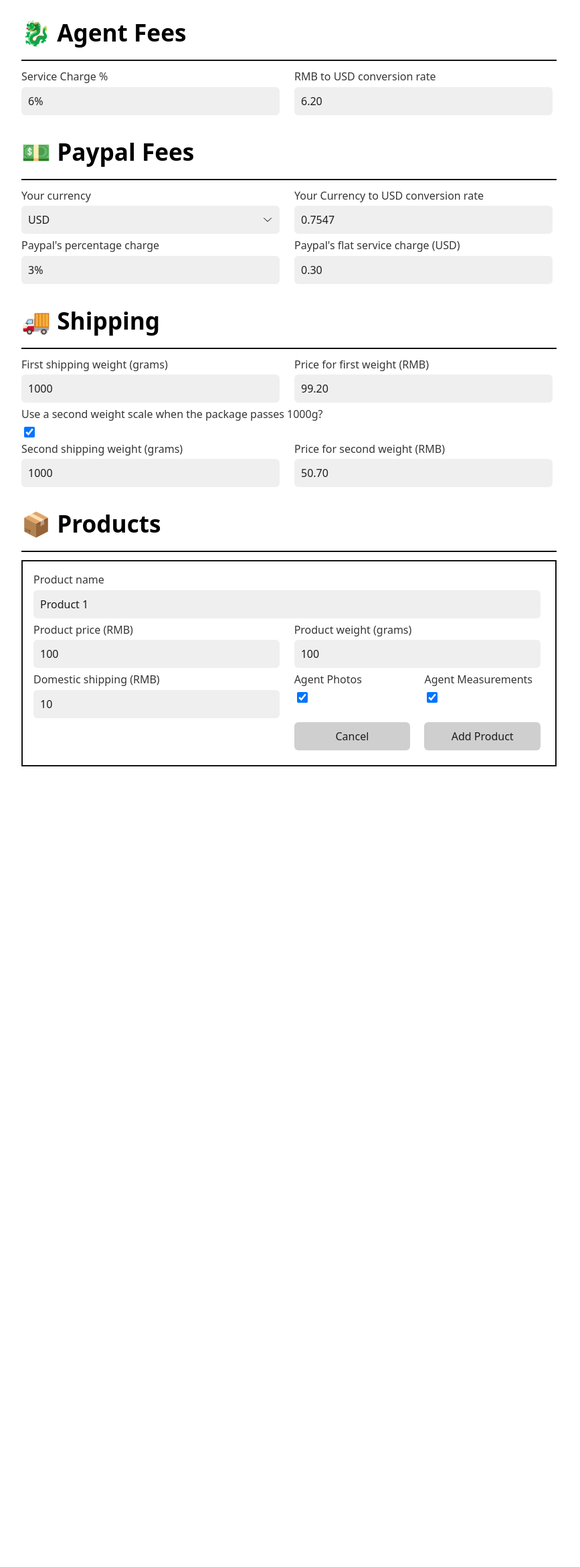
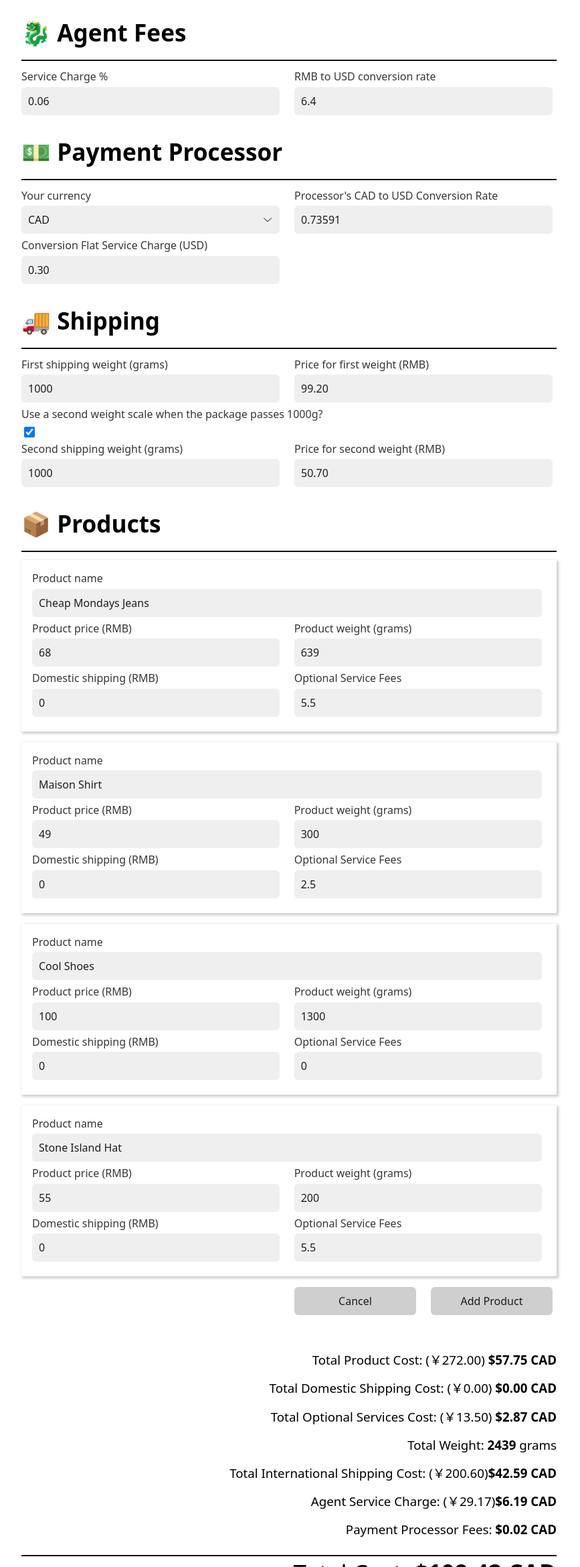
Before and after one commit to CodeZombie/ChinaPriceCalculator, a plain HTML site: page index.html in a window 1280 px wide. Shown: the top 2339 px of the page at 67% size, without its empty margins (208-1075 px from the left). Before the commit the page ends 1164 px from the top, so only its background shows below. Drawn offline with nearby package versions, Linux system fonts and the light colour scheme.

Commit message:
Refactored internal logic and began binding model to the view

```diff
--- a/css/style.css
+++ b/css/style.css
@@ -3,8 +3,25 @@ h1{
     padding-bottom: 1rem;
 }
 
+#total_box {
+    margin-top: 3rem;
+}
+
+#total_box h1{
+    border-top: 2px solid #111;
+    border-bottom:0;
+    text-align:right;
+    font-weight: 400;
+}
+
+#total_box h3 {
+    margin-top: 1rem;
+    text-align: right;
+    font-weight: 400;
+}
+
 .product_box {
-    border: 2px solid #111;
+    box-shadow: #ccc 2px 2px 4px 1px;
     margin-bottom: 1rem;
     padding: 1rem;
     box-sizing: border-box;
--- a/index.html
+++ b/index.html
@@ -6,33 +6,33 @@
     <meta name="viewport" content="width=device-width, initial-scale=1.0">
     <meta http-equiv="X-UA-Compatible" content="ie=edge">
     <title>Chinese Agent Cost Estimator</title>
-    <script src="js/product.js"></script>
-    <script src="js/haul.js"></script>
-    <script src="js/service.js"></script>
+    <script src="https://unpkg.com/vue@3"></script>
+
     <link rel="stylesheet" href="https://cdn.jsdelivr.net/npm/water.css@2/out/water.css">
     <link rel="stylesheet" href="css/hella.css">
     <link rel="stylesheet" href="css/style.css">
 </head>
 
 <body>
+    <div id="app">
         <h1>🐉 Agent Fees</h1>
         <div class="row">
             <div class="column six">
                 <label for="service_charge_percent_input">Service Charge %</label>
-            <input type="text" id="service_charge_percent_input" value="6%">
+                <input type="text" id="service_charge_percent_input" v-model.number="agent.agentServiceFeePercentage">
             </div>
 
             <div class="column six">
                 <label for="rmb_to_usd_conversion_rate_input">RMB to USD conversion rate</label>
-            <input type="text" id="rmb_to_usd_conversion_rate_input" value="6.20">
+                <input type="text" id="rmb_to_usd_conversion_rate_input" v-model.number="agent.usdRMBExchangeRate">
             </div>
         </div>
 
-    <h1>💵 Paypal Fees</h1>
+        <h1>💵 Payment Processor</h1>
         <div class="row">
             <div class="column six">
                 <label for="paypal_your_currency_select">Your currency</label>
-            <select name="Currency" id="paypal_your_currency_select">
+                <select name="Currency" id="paypal_your_currency_select" v-model="agent.localCurrency">
                     <option value="USD">USD</option>
                     <option value="CAD">CAD</option>
                     <option value="RMB">RMB</option>
@@ -40,19 +40,14 @@
             </div>
 
             <div class="column six">
-            <label for="paypal_currency_conversion_rate_input">Your Currency to USD conversion rate</label>
-            <input type="text" id="paypal_currency_conversion_rate_input" value="0.7547">
+                <label for="paypal_currency_conversion_rate_input">Processor's {{ agent.localCurrency }} to USD Conversion Rate</label>
+                <input type="text" id="paypal_currency_conversion_rate_input" v-model.number="agent.localCurrencyToUSDExchangeRate">
             </div>
         </div>
 
         <div class="row">
             <div class="column six">
-            <label for="paypal_service_percent_charge_input">Paypal's percentage charge</label>
-            <input type="text" id="paypal_service_percent_charge_input" value="3%">
-        </div>
-
-        <div class="column six">
-            <label for="paypal_service_flat_charge_input">Paypal's flat service charge (USD)</label>
+                <label for="paypal_service_flat_charge_input">Conversion Flat Service Charge (USD)</label>
                 <input type="text" id="paypal_service_flat_charge_input" value="0.30">
             </div>
         </div>
@@ -92,41 +87,37 @@
         </div>
 
         <h1>📦 Products</h1>
-    <div class="product_box">
+        <div class="product_box" v-for="product in haul.products">
             <div class="row">
                 <div class="column">
                     <label for="product_name_input">Product name</label>
-                <input type="text" id="product_name_input" value="Product 1">
+                    <input type="text" id="product_name_input" v-model="product.name">
                 </div>
             </div>
 
             <div class="row">
                 <div class="column six">
                     <label for="product_price_input">Product price (RMB)</label>
-                <input type="text" id="product_price_input" value="100">
+                    <input type="text" id="product_price_input" v-model.number="product.price">
                 </div>
                 <div class="column six">
                     <label for="product_weight_input">Product weight (grams)</label>
-                <input type="text" id="product_weight_input" value="100">
+                    <input type="text" id="product_weight_input" v-model.number="product.weight">
                 </div>
             </div>
 
             <div class="row">
                 <div class="column six">
                     <label for="product_domestic_shipping_input">Domestic shipping (RMB)</label>
-                <input type="text" id="product_domestic_shipping_input" value="10">
+                    <input type="text" id="product_domestic_shipping_input" v-model.number="product.domestic_shipping_price">
                 </div>
 
-            <div class="column three">
-                <label for="product_qc_photos_checkbox">Agent Photos</label>
-                <input type="checkbox" name="QC Photos" id="product_qc_photos_checkbox" checked>
-            </div>
-            <div class="column three">
-                <label for="product_measure_size_checkbox">Agent Measurements</label>
-                <input type="checkbox" name="QC Photos" id="product_measure_size_checkbox" checked>
+                <div class="column six">
+                    <label for="optional_service_fees_input">Optional Service Fees</label>
+                    <input type="text" id="optional_service_fees_input" v-model.number="product.services_cost">
                 </div>
             </div>
-
+        </div>
         <div class="row">
             <div class="column three offset-six">
                 <button class="button" onclick="addProduct()">Cancel</button>
@@ -135,8 +126,20 @@
                 <button class="button" onclick="addProduct()">Add Product</button>
             </div>
         </div>
-
+        <div id="total_box">
+            <h3>Total Product Cost: ({{ totalProductCostWithoutShippingOrOptionalServiceChargeYuanPrintable }}) <strong>{{ totalProductCostWithoutShippingOrOptionalServiceChargePrintable }}</strong></h3>
+            <h3>Total Domestic Shipping Cost: ({{totalDomesticShippingCostYuanPrintable}}) <strong>{{ totalDomesticShippingCostPrintable }}</strong></h3>
+            <h3>Total Optional Services Cost: ({{totalOptionalServicesCostYuanPrintable}}) <strong>{{ totalOptionalServicesCostPrintable }}</strong></h3>
+            <h3>Total Weight: <strong>{{ totalWeight }}</strong> grams</h3>
+            <h3>Total International Shipping Cost: ({{totalInternationalShippingCostYuanPrintable}})<strong>{{ totalInternationalShippingCostPrintable }}</strong></h3>
+            <h3>Agent Service Charge: ({{agentServiceChargeYuanPrintable}})<strong>{{ agentServiceChargePrintable }}</strong></h3>
+            <h3>Payment Processor Fees: <strong>{{ paymentProcessorChargePrintable }}</strong></h3>
+            <h1>Total Cost: <strong>{{ totalHaulCostPrintable }}</strong></h1>
+        </div>
     </div>
 </body>
-
+<script src="js/product.js"></script>
+<script src="js/haul.js"></script>
+<script src="js/agent.js"></script>
+<script src="js/main.js"></script>
 </html>
--- /dev/null
+++ b/js/agent.js
@@ -0,0 +1,72 @@
+function Agent() {
+    this.agentServiceFeePercentage = 0.06;
+    this.usdRMBExchangeRate = 6.400;
+
+    this.localCurrency = "CAD";
+    this.localCurrencyToUSDExchangeRate = 0.73591;     //The rate at which the base currency is converted to the paypal currency.
+    //this.paypalFeePercentage = 0.03;                //The amount paypal takes as a percentage of the total cost, after conversion.
+    this.paypalFlatCharge = 0.03;                   //A charge, in USD that paypal charges as a flat fee.
+
+    this.shippingBaseChargeYuan = 99.2;
+    this.shippingBaseWeight = 1000;
+    this.shippingSecondChargeYuan = 50.7;
+    this.shippingSecondWeight = 1000;
+    this.useSecondWeight = true;
+}
+
+//Ouptut: RMB
+Agent.prototype.totalShippingCost = function(haul) {
+    //Calculate the weight of the haul.
+    //Figure out how much the haul is worth in Yuan.
+    var haulWeight = haul.totalWeight();
+    var cost = 0;
+
+    //if the haul is less than the base weight, return the base charge only.
+    if (haulWeight <= this.shippingBaseWeight) {
+        return this.shippingBaseChargeYuan;
+    }
+
+    //since it is more than the base weight, we subtract the base weight from the haul weight, and add the base charge.
+    haulWeight -= this.shippingBaseWeight;
+    cost += this.shippingBaseChargeYuan
+    if(this.useSecondWeight) {
+        //for every secondaryWeight in the haul left, add the second charge. Remember to round up :)
+        cost += Math.ceil(haulWeight / this.shippingSecondWeight) * this.shippingSecondChargeYuan;
+    }else{
+        //do the same thing, but with the base weight numbers instead.
+        cost += Math.ceil(haulWeight / this.shippingBaseWeight) * this.shippingBaseChargeYuan;
+    }
+
+    return cost;
+}
+
+Agent.prototype.yuanToLocalCurrency = function(yuan) {
+    return (yuan / this.usdRMBExchangeRate) / this.localCurrencyToUSDExchangeRate
+}
+
+//output: RMB
+Agent.prototype.totalCostWithoutAgentServiceCharge = function(haul) {
+    return haul.totalCost() + this.totalShippingCost(haul)
+}
+
+//output: RMB
+Agent.prototype.agentServiceCharge = function(haul) {
+    return (this.totalCostWithoutAgentServiceCharge(haul)) * this.agentServiceFeePercentage;
+}
+
+//Ouput: Local Currency
+Agent.prototype.paymentProcessorCharge = function(haul) {
+    return this.paypalFlatCharge * this.localCurrencyToUSDExchangeRate;
+}
+
+Agent.prototype.totalHaulCost = function(haul) {
+    //Calculate the total cost, in yuan, of the hual, including shipping and service fees.
+
+    if(!haul) {
+        return 0.0;
+    }
+
+    var total_cost_in_local_currency = this.yuanToLocalCurrency(this.totalCostWithoutAgentServiceCharge(haul) + this.agentServiceCharge(haul));
+    total_cost_in_local_currency += this.paymentProcessorCharge();
+    return total_cost_in_local_currency;
+}
--- a/js/haul.js
+++ b/js/haul.js
@@ -1,5 +1,6 @@
 function Haul(){
     this.products = [];
+    this.fillUpWithDummyData();
 }
 
 Haul.prototype.fillUpWithDummyData = function() {
@@ -16,16 +17,40 @@ Haul.prototype.fillUpWithDummyData = function() {
    // this.products.push(new Product(38, 0, 1.5, 239)); //Other Stussy Shirt
     //this.products.push(new Product(58.8, 0, 1.5, 275)); //Iraq Shirt
     //this.products.push(new Product(138, 8, 5.5, 1595)); //AF1s
-    this.products.push(new Product(68, 0, 5.5, 639)); // Cheap Mondays
-    this.products.push(new Product(50, 0, 1.5, 374)); // Maison Shirt
-    this.products.push(new Product(183.15, 0, 0, 765)); // Maison Shirt
-    this.products.push(new Product(47, 0, 5.5, 700)); // Nelly sweater
+    this.products.push(new Product("Cheap Mondays Jeans", 68, 0, 5.5, 639));
+    this.products.push(new Product("Maison Shirt", 49, 0, 2.5, 300));
+    this.products.push(new Product("Cool Shoes", 100, 0, 0, 1300));
+    this.products.push(new Product("Stone Island Hat", 55, 0, 5.5, 200));
 }
 
 Haul.prototype.totalCost = function(){
     var cost = 0;
     for(var i = 0; i < this.products.length; i++){
         cost += this.products[i].cost();
+    }
+    return cost;
+}
+
+Haul.prototype.totalCostWithoutShippingOrOptionalServices = function(){
+    var cost = 0;
+    for(var i = 0; i < this.products.length; i++){
+        cost += this.products[i].price;
+    }
+    return cost;
+}
+
+Haul.prototype.totalOptionalServicesCost = function() {
+    var cost = 0;
+    for(var i = 0; i < this.products.length; i++){
+        cost += this.products[i].services_cost;
+    }
+    return cost;
+}
+
+Haul.prototype.totalDomesticShippingCost = function(){
+    var cost = 0;
+    for(var i = 0; i < this.products.length; i++){
+        cost += this.products[i].domestic_shipping_price;
     }
     return cost;
 }
--- a/js/main.js
+++ b/js/main.js
@@ -0,0 +1,70 @@
+
+ChinaApp = Vue.createApp({
+    data() {
+        return {
+            agent: new Agent(),
+            haul: new Haul(),
+        }
+    },
+    methods: {
+        printableCurrency(value, symbol = '$', currency_name = this.agent.localCurrency) {
+            if (currency_name != '' ){
+                currency_name = ' ' + currency_name;
+            }
+            if(value == null) {
+                return symbol + "??.??" + currency_name;
+            }
+            return symbol + value.toFixed(2) + currency_name;
+        }
+    },
+    computed: {
+        //grams:
+        totalWeight() {
+            return this.haul.totalWeight();
+        },
+
+        //yuan
+        totalProductCostWithoutShippingOrOptionalServiceChargeYuanPrintable() {
+            return this.printableCurrency(this.haul.totalCostWithoutShippingOrOptionalServices(), '￥', '');
+        },
+        totalDomesticShippingCostYuanPrintable() {
+            return this.printableCurrency(this.haul.totalDomesticShippingCost(), '￥', '')
+        },
+        totalOptionalServicesCostYuanPrintable() {
+            return this.printableCurrency(this.haul.totalOptionalServicesCost(), '￥', '')
+        },
+        totalInternationalShippingCostYuanPrintable() {
+            return this.printableCurrency(this.agent.totalShippingCost(this.haul), '￥', '')
+        },
+        agentServiceChargeYuanPrintable() {
+            return this.printableCurrency(this.agent.agentServiceCharge(this.haul), '￥', '')
+        },
+
+        //local currency
+        totalProductCostWithoutShippingOrOptionalServiceChargePrintable() {
+            return this.printableCurrency(this.agent.yuanToLocalCurrency(this.haul.totalCostWithoutShippingOrOptionalServices()))
+        },
+        totalDomesticShippingCostPrintable() {
+            return this.printableCurrency(this.agent.yuanToLocalCurrency(this.haul.totalDomesticShippingCost()))
+        },
+        totalOptionalServicesCostPrintable() {
+            return this.printableCurrency(this.agent.yuanToLocalCurrency(this.haul.totalOptionalServicesCost()))
+        },
+        totalInternationalShippingCostPrintable() {
+            return this.printableCurrency(this.agent.yuanToLocalCurrency(this.agent.totalShippingCost(this.haul)))
+        },
+        agentServiceChargePrintable() {
+            return this.printableCurrency(this.agent.yuanToLocalCurrency(this.agent.agentServiceCharge(this.haul)))
+        },
+        paymentProcessorChargePrintable() {
+            return this.printableCurrency(this.agent.paymentProcessorCharge())
+        },
+
+        totalHaulCostPrintable() {
+            return this.printableCurrency(this.agent.totalHaulCost(this.haul))
+        }
+    }
+}).mount('#app');
+
+//incorporate the following into the code so the user doesn't have to manually enter their currency exchange rate:
+//https://open.er-api.com/v6/latest/USD
--- a/js/product.js
+++ b/js/product.js
@@ -1,11 +1,15 @@
-function Product(price, domestic_shipping_price, services_cost, weight){
-    this.name = "Example Product";
+function Product(name, price, domestic_shipping_price, services_cost, weight){
+    //Prices should be in CNY
+    this.name = name;
     this.price = price;
     this.domestic_shipping_price = domestic_shipping_price;
     this.weight = weight;
     this.services_cost = services_cost;
 }
 
+/*
+    Cost of the product in CNY, including domestic shipping and services
+*/
 Product.prototype.cost = function(){
     return this.price + this.domestic_shipping_price + this.services_cost;
 }
```
Also changed, not shown: js/service.js (deleted, +0 -69 lines). Lines whose indentation alone changed are shown as unchanged.
